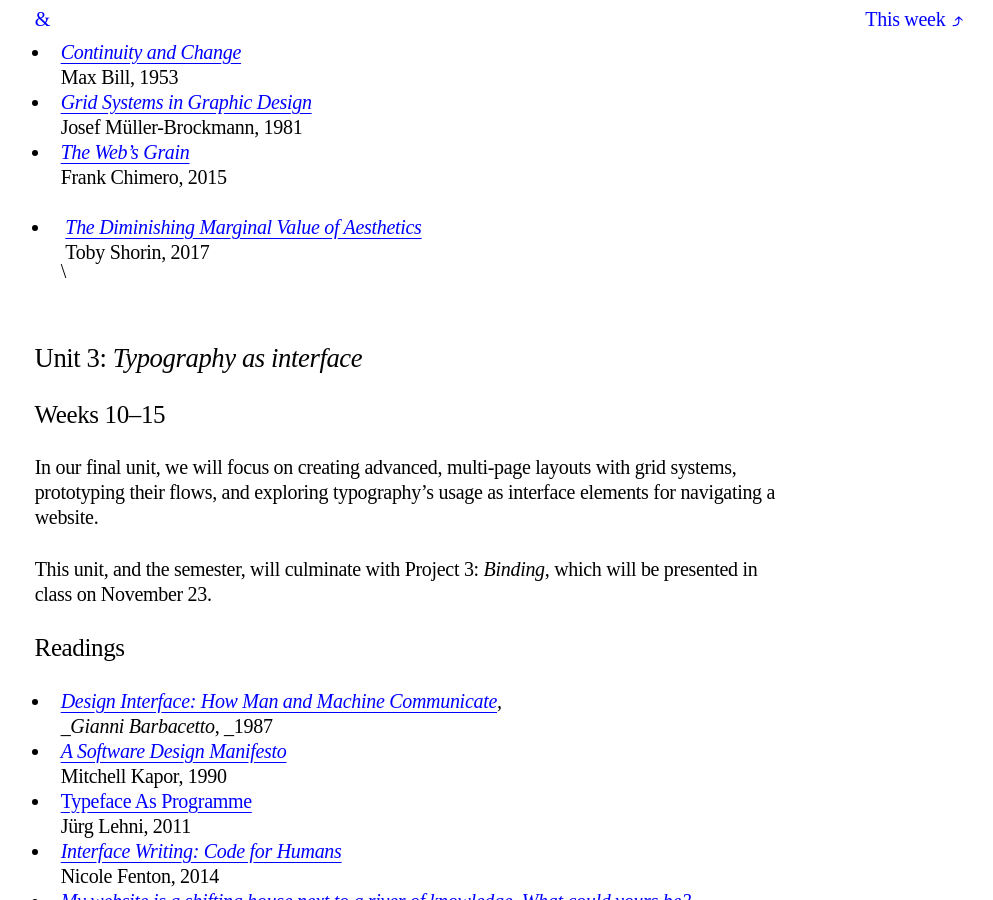
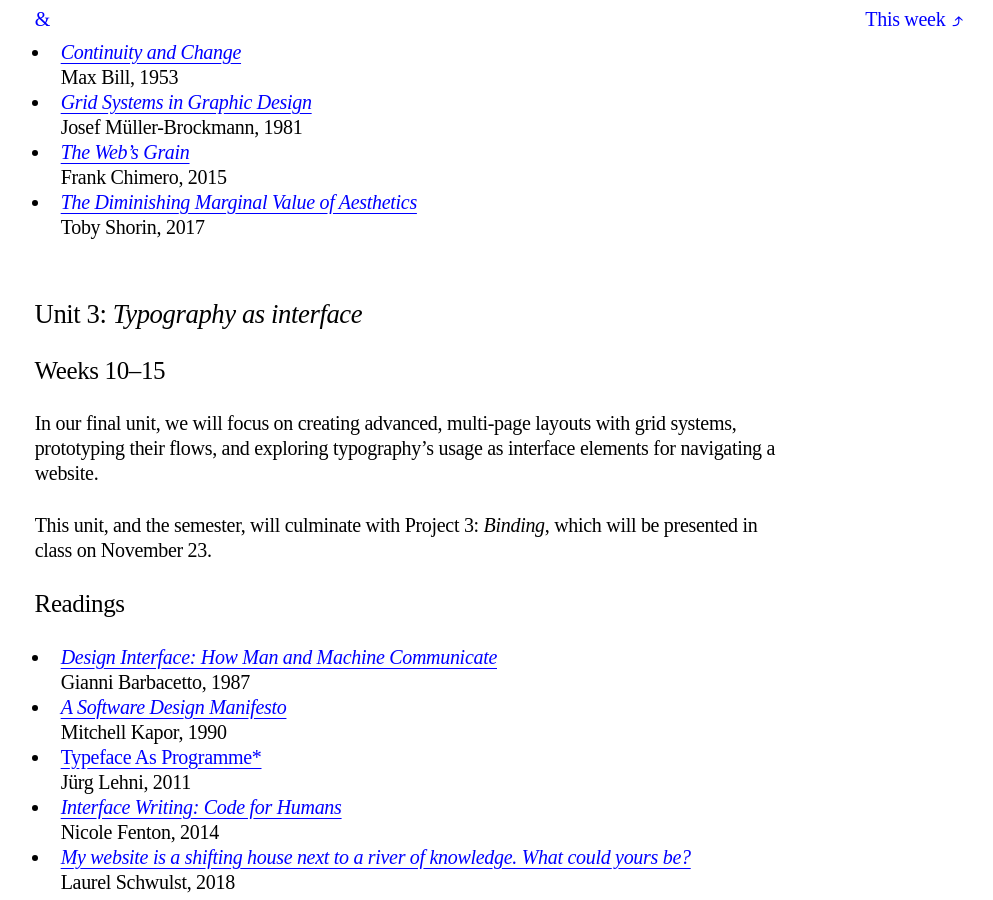
Before and after one commit to core-interaction/core-interaction.github.io, a Jekyll site: the page built from syllabus.md, in a window 1280 px wide and 900 px high, scrolled down 5688 px. Shown: the whole window, without its empty margins (141-1134 px from the left). Built offline with Jekyll 4.4.1, drawn with Linux system fonts in a browser that asks for light colours.

Commit message:
Update itals.

```diff
--- a/syllabus.md
+++ b/syllabus.md
@@ -115,85 +115,82 @@ The bulk of the work for this class is divided into three projects. They  are in
 ## {{ 'Course outline' | kerning }}
 
 
-### Unit 1: _Type and the web_
+### Unit 1: *Type and the web*
 
 
 #### Weeks 1–5
 
 We will focus on reviewing core principles of typography, and introduce the web and its base technologies. Students will learn about HTML, semantic DOM, basic CSS, as well as type hierarchy and the use of custom typefaces for the web.
 
-The unit ends with Project 1: _Manuscript_, which students will present on September 28.
+The unit ends with Project 1: *Manuscript*, which students will present on September 28.
 
 
 #### Readings
 
 
 
-* _[The Principles of the New Typography](https://readings.design/PDF/ThePrinciplesoftheNewTypography.pdf)_ \
+* [*The Principles of the New Typography*](https://readings.design/PDF/ThePrinciplesoftheNewTypography.pdf) \
 Jan Tschichold, 1928
-* _[The Crystal Goblet, or Printing Should Be Invisible](https://readings.design/PDF/The%20Crystal%20Goblet.pdf)_ \
+* [*The Crystal Goblet, or Printing Should Be Invisible*](https://readings.design/PDF/The%20Crystal%20Goblet.pdf) \
 Beatrice Warde, 1932
-* _[Detail in Typography](https://static.trogu.com/documents/articles/palgrave/references/hochuli-Jost-H-Detail-in-Typography%20scribd%20-%2064-page.pdf)_ \
+* [*Detail in Typography*](https://static.trogu.com/documents/articles/palgrave/references/hochuli-Jost-H-Detail-in-Typography%20scribd%20-%2064-page.pdf) \
 Jost Hochuli, 1987
-* _[The Elements of Typographic Style](https://readings.design/PDF/the_elements_of_typographic_style.pdf)_ \
+* [*The Elements of Typographic Style*](https://readings.design/PDF/the_elements_of_typographic_style.pdf) \
 Robert Bringhurst, 1992
-* _[A Handmade Web](http://luckysoap.com/statements/handmadeweb.html)_ \
+* [*A Handmade Web*](http://luckysoap.com/statements/handmadeweb.html) \
 J.R. Carpenter, 2015
 
 
-### Unit 2: _There is no perfect layout_
+### Unit 2: *There is no perfect layout*
 
 
 #### Weeks 6–9
 
 Students will learn how to design and implement more complex, flexible layouts, while collaborating closely with a classmate. We’ll introduce responsive design, media query CSS, and advanced web type techniques.
 
-This unit concludes with Project 2: _Spread_, which students will present (in their pairs) on October 26.
+This unit concludes with Project 2: *Spread*, which students will present (in their pairs) on October 26.
 
 
 #### Readings
 
 
 
-* _[Investigations on Gestalt Principles](https://g-e-s-t-a-l-t.org/media/pdf/Investigations-on-Gestalt-Principles.pdf)_ \
+* [*Investigations on Gestalt Principles*](https://g-e-s-t-a-l-t.org/media/pdf/Investigations-on-Gestalt-Principles.pdf) \
 Max Wertheimer, 1923
-* _[Continuity and Change](https://readings.design/PDF/MaxBill-ContinuityAndChange.pdf)_ \
+* [*Continuity and Change*](https://readings.design/PDF/MaxBill-ContinuityAndChange.pdf) \
 Max Bill, 1953
-* _[Grid Systems in Graphic Design](https://monoskop.org/images/a/a4/Mueller-Brockmann_Josef_Grid_Systems_in_Graphic_Design_Raster_Systeme_fuer_die_Visuele_Gestaltung_English_German_no_OCR.pdf)_ \
+* [*Grid Systems in Graphic Design*](https://monoskop.org/images/a/a4/Mueller-Brockmann_Josef_Grid_Systems_in_Graphic_Design_Raster_Systeme_fuer_die_Visuele_Gestaltung_English_German_no_OCR.pdf) \
 Josef Müller-Brockmann, 1981
-* _[The Web’s Grain](https://frankchimero.com/blog/2015/the-webs-grain/)_ \
+* [*The Web’s Grain*](https://frankchimero.com/blog/2015/the-webs-grain/) \
 Frank Chimero, 2015
-* _[The Diminishing Marginal Value of Aesthetics](https://subpixel.space/entries/diminishing-marginal-aesthetic-value/)_ \
+* [*The Diminishing Marginal Value of Aesthetics*](https://subpixel.space/entries/diminishing-marginal-aesthetic-value/) \
 Toby Shorin, 2017
-
-		 \
 
 
 
-
-### Unit 3: _Typography as interface_
+### Unit 3: *Typography as interface*
 
 
 #### Weeks 10–15
 
 In our final unit, we will focus on creating advanced, multi-page layouts with grid systems, prototyping their flows, and exploring typography’s usage as interface elements for navigating a website.
 
-This unit, and the semester, will culminate with Project 3: _Binding_, which will be presented in class on November 23.
+This unit, and the semester, will culminate with Project 3: *Binding*, which will be presented in class on November 23.
 
 
 #### Readings
 
 
 
-* _[Design Interface: How Man and Machine Communicate](https://i-n-t-e-r-f-a-c-e.org/media/pdf/Design-Interface.pdf), \
-_Gianni Barbacetto_, _1987
-* _[A Software Design Manifesto](https://hci.stanford.edu/publications/bds/1-kapor.html)_ \
+* [*Design Interface: How Man and Machine Communicate*](https://i-n-t-e-r-f-a-c-e.org/media/pdf/Design-Interface.pdf) \
+Gianni Barbacetto, 1987
+* [*A Software Design Manifesto*](https://hci.stanford.edu/publications/bds/1-kapor.html) \
 Mitchell Kapor, 1990
-* [Typeface As Programme](https://www.typotheque.com/articles/typeface_as_programme) \
+* [Typeface As Programme*](https://www.typotheque.com/articles/typeface_as_programme) \
 Jürg Lehni, 2011
-* _[Interface Writing: Code for Humans](https://www.nicolefenton.com/interface-writing/)_ \
+* [*Interface Writing: Code for Humans*](https://www.nicolefenton.com/interface-writing/) \
 Nicole Fenton, 2014
-* _[My website is a shifting house next to a river of knowledge. What could yours be?](https://thecreativeindependent.com/essays/laurel-schwulst-my-website-is-a-shifting-house-next-to-a-river-of-knowledge-what-could-yours-be/)_ \
+* [*My website is a shifting house next to a river of knowledge. What could yours be?*](https://thecreativeindependent.com/essays/laurel-schwulst-my-website-is-a-shifting-house-next-to-a-river-of-knowledge-what-could-yours-be/) \
 Laurel Schwulst, 2018
 
 
@@ -231,7 +228,7 @@ Our intent is to respect and give forum to a range of perspectives and backgroun
 
 ### Engagement
 
-There are program policies (below) around attendance, but we also have an _engagement_ policy—which will likewise affect students’ evaluation and final grade, as their engagement will be unavoidably reflected in the quality of their work.
+There are program policies (below) around attendance, but we also have an *engagement* policy—which will likewise affect students’ evaluation and final grade, as their engagement will be unavoidably reflected in the quality of their work.
 
 Students are expected to actively and passionately participate in this course. This means more than showing up and turning things in on time, which should be a given. Beyond that baseline, students should be curious, prepared, thoughtful, vocal, and intentional throughout the course. They should make us understand why they are here, and demonstrate to us that they care about themselves, their work, and each other—and ultimately, about this chosen profession.
 
```
Also changed, not shown: 1 other file.
